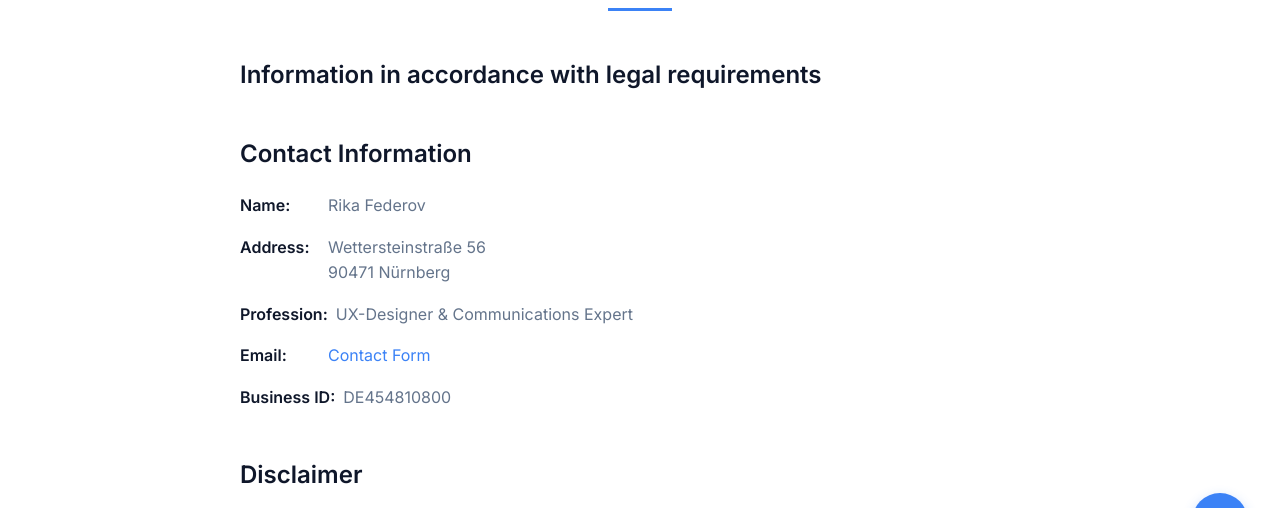
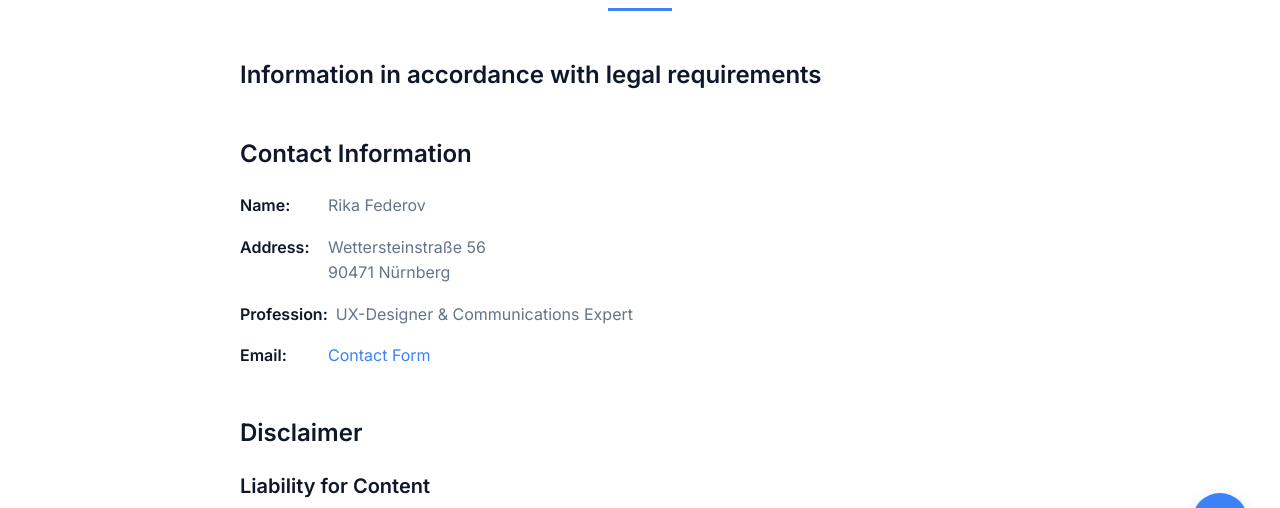
Before and after one commit to cyberclownprincess/websitev3, a plain HTML site: page imprint.html in a window 1280 px wide. Shown: the part 219-727 px from the top of the page. Drawn offline with nearby package versions, Linux system fonts and the light colour scheme.

Commit message:
Business ID removed from imprint page.

```diff
--- a/imprint.html
+++ b/imprint.html
@@ -46,10 +46,6 @@
                 <div class="contact-info-item">
                   <strong class="contact-info-label">Email:</strong>
                   <a href="https://rikaux.com/contact.html" class="privacy-link">Contact Form</a>
-                </div>
-                <div class="contact-info-item">
-                  <strong class="contact-info-label">Business ID:</strong>
-                  <span class="contact-info-value">DE454810800</span>
                 </div>
               </div>
             </section>
```
